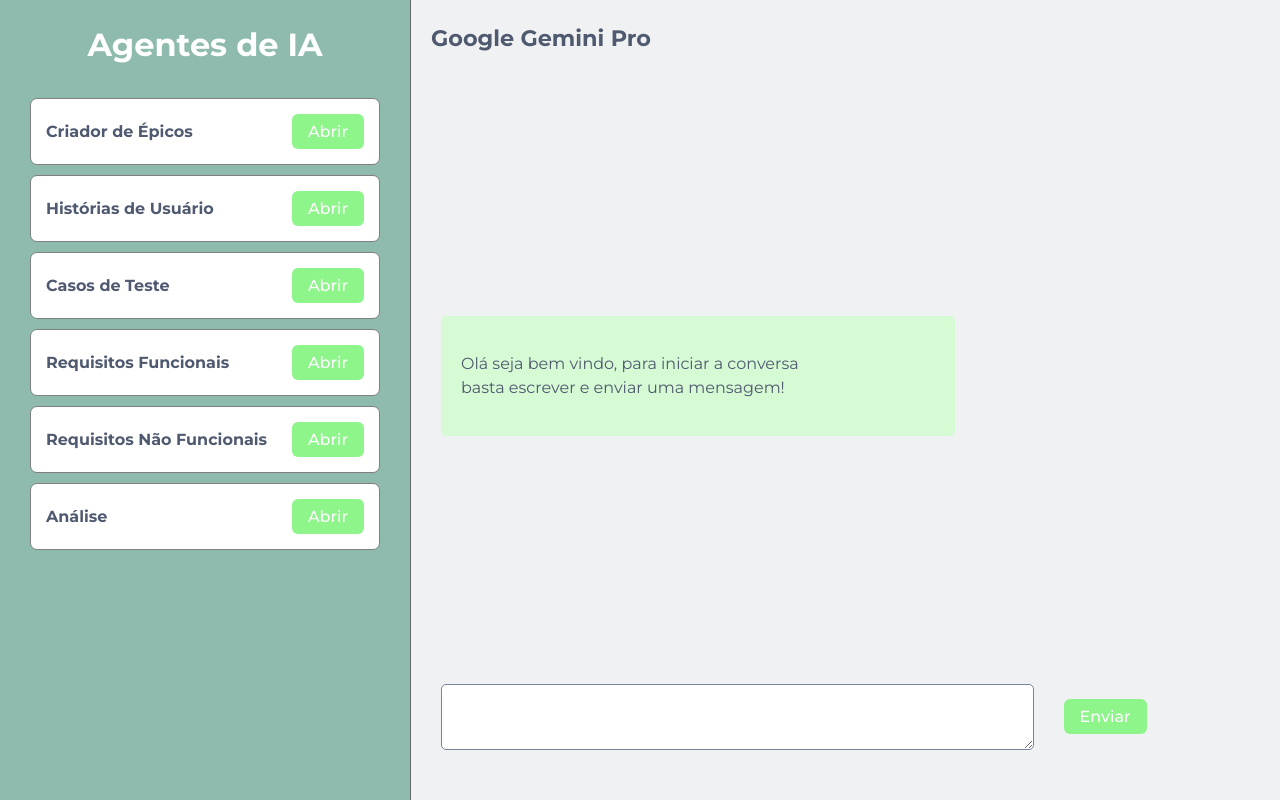
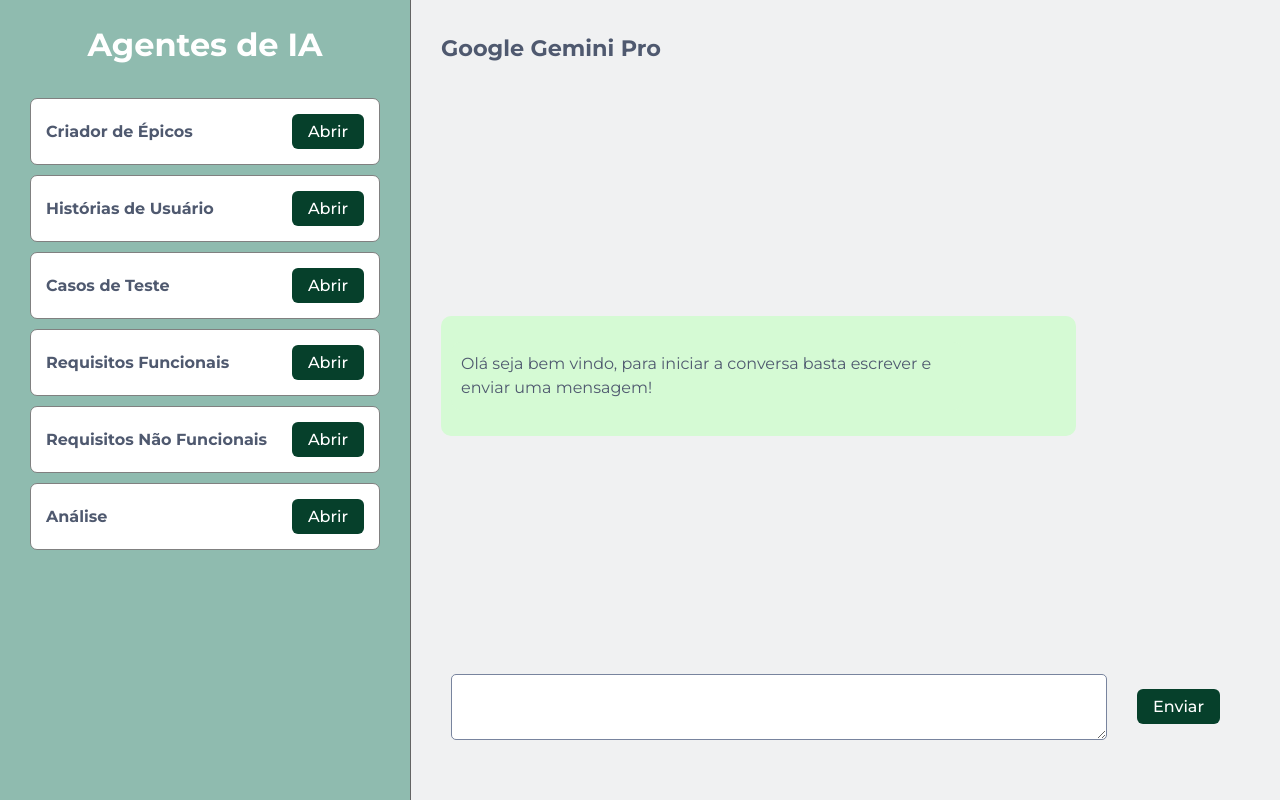
Before and after one commit to ir2508/chat-ai, a React (Vite) app: page / in a window 1280 px wide. Built offline with nearby package versions, Linux system fonts and the light colour scheme.

Commit message:
New improvemments in css style and message while wait for a response from gemini

```diff
--- a/src/components/Aside/index.jsx
+++ b/src/components/Aside/index.jsx
@@ -2,10 +2,8 @@
 import AgentCardItem from "../AgentCardItem"
 
 const AsideBarStyled = styled.aside`
-    height: 100vh;
     border-right: 1px solid #646464;
     padding: 0 30px;
-    width: 350px;
     display: flex;
     flex-direction: column;
     align-items: center;
--- a/src/components/Button/index.jsx
+++ b/src/components/Button/index.jsx
@@ -3,7 +3,7 @@
 import { ChatHistoryContext } from "../../contexts/ChatHistoryContext"
 
 const ButtonStyled = styled.button`
-    background-color: ${({ $btnStyle }) => ($btnStyle === "success" ? "#8ef58b" : "#AD2E2C")};
+    background-color: ${({ $btnStyle }) => ($btnStyle === "success" ? "#06402B" : "#AD2E2C")};
     color: #fff;
     border: none;
     padding: 8px 16px;
@@ -11,7 +11,7 @@
     cursor: pointer;
 
     &:hover {
-        box-shadow: 1px 1px 10px #8ef58b;
+        box-shadow: 1px 1px 10px #06402B;
     }
 `
 const Button = ({ children, btnStyle, buttonType, requestMessage }) => {
--- a/src/components/Chat/index.jsx
+++ b/src/components/Chat/index.jsx
@@ -4,15 +4,15 @@
 import { useContext } from "react"
 import { ChatHistoryContext } from "../../contexts/ChatHistoryContext"
 import Markdown from "react-markdown"
+import MessageLoading from "../MessageLoading"
 
 const ContainerChatStyled = styled.div`
     /* border: 1px solid #646464; */
-    min-width: 700px;
-    max-width: 1000px;
-    height: 95vh;
     display: flex;
     flex-direction: column;
     justify-content: space-between;
+    height: 100%;
+
 
     h3 {
         color: #4f596f;
@@ -21,11 +21,14 @@
 
     .chat-messages {
         overflow-y: auto;
-        scrollbar-color: #79f775 #f0f1f2;
+        scrollbar-color: #06402B #f0f1f2;
+        display: flex;
+        flex-direction: column;
+        padding-right: 20px;
     }
 `
 const Chat = () => {
-    const { history } = useContext(ChatHistoryContext)
+    const { history, loading } = useContext(ChatHistoryContext)
 
     return (
         <ContainerChatStyled>
@@ -42,6 +45,7 @@
             </div>
 
             <footer>
+                {loading ? <MessageLoading>Aguarde enquanto estamos gerando uma resposta...</MessageLoading> : ""}
                 <TextAreaChat />
             </footer>
         </ContainerChatStyled>
--- a/src/components/ChatMessage/index.jsx
+++ b/src/components/ChatMessage/index.jsx
@@ -1,15 +1,14 @@
 import styled from "styled-components"
 
 const DivMessageBalloonStyled = styled.div`
-    padding: 10px;
     display: flex;
     justify-content: ${({ $req }) => ($req === "request" ? "flex-end" : "flex-start")};
 
     p {
         background-color: #d5fad4;
-        max-width: 70%;
+        max-width: 80%;
         padding: 10px;
-        border-radius: 5px;
+        border-radius: 10px;
     }
 `
 const ChatMessage = ({ children, req }) => {
--- /dev/null
+++ b/src/components/MessageLoading/index.jsx
@@ -0,0 +1,14 @@
+import styled from "styled-components"
+
+const DivMessageStyled = styled.div`
+    text-align: center;
+    padding: 5px 0;
+`
+
+const MessageLoading = ({ children }) => {
+    return (
+        <DivMessageStyled>{children}</DivMessageStyled>
+    )
+}
+
+export default MessageLoading
--- a/src/components/TextAreaChat/index.jsx
+++ b/src/components/TextAreaChat/index.jsx
@@ -1,9 +1,10 @@
 import styled from "styled-components"
 import Button from "../Button"
-import { useState } from "react"
+import { useContext } from "react"
+import { ChatHistoryContext } from "../../contexts/ChatHistoryContext"
 
 const ContainerDivRequest = styled.div`
-    max-width: 1000px;
+    /* max-width: 1000px; */
     padding: 10px;
     display: flex;
     align-items: center;
@@ -21,7 +22,7 @@
     }
 `
 const TextAreaChat = () => {
-    const [messageToRequest, setMessageToRequest] = useState()
+    const { messageToRequest, setMessageToRequest } = useContext(ChatHistoryContext)
 
     function onChangeHandler(e) {
         setMessageToRequest(e)
--- a/src/contexts/ChatHistoryContext.jsx
+++ b/src/contexts/ChatHistoryContext.jsx
@@ -15,10 +15,13 @@
             message: "Olá seja bem vindo, para iniciar a conversa basta escrever e enviar uma mensagem!",
         }
     ])
+    const [messageToRequest, setMessageToRequest] = useState()
+    const [loading, setLoading] = useState(false)
     const [requests, setRequests] = useState([])
     const [responses, setResponses] = useState([])
 
     function newRequest(message) {
+        setLoading(true)
         const now = new Date()
 
         if (message.lenght <= 4) {
@@ -54,12 +57,16 @@
                 }
                 setResponses((prevResponses) => [...prevResponses, newResponse])
                 setHistory((prevHistory) => [...prevHistory, newResponse])
+                setLoading(false)
             }
             )
 
+        setMessageToRequest("")
+    }
 
+    function searchWithAI() {
 
     }
 
-    return <ChatHistoryContext.Provider value={{ setRequests, history, setHistory, newRequest }}>{children}</ChatHistoryContext.Provider>
+    return <ChatHistoryContext.Provider value={{ setRequests, history, setHistory, newRequest, messageToRequest, setMessageToRequest, loading }}>{children}</ChatHistoryContext.Provider>
 }
--- a/src/layouts/LayoutChat.jsx
+++ b/src/layouts/LayoutChat.jsx
@@ -5,6 +5,20 @@
 const DivContainerStyled = styled.div`
         display: flex;
         gap: 20px;
+        width: 100vw;
+        flex-wrap: wrap;
+
+        Aside {
+            flex: 0 0 350px;
+            height: 100vh;
+        }
+
+        main {
+            box-sizing: border-box;
+            flex: 1;
+            height: 100vh;
+            padding: 10px 50px 50px 10px;
+        }
     `
 const LayoutChat = () => {
     return (
```
